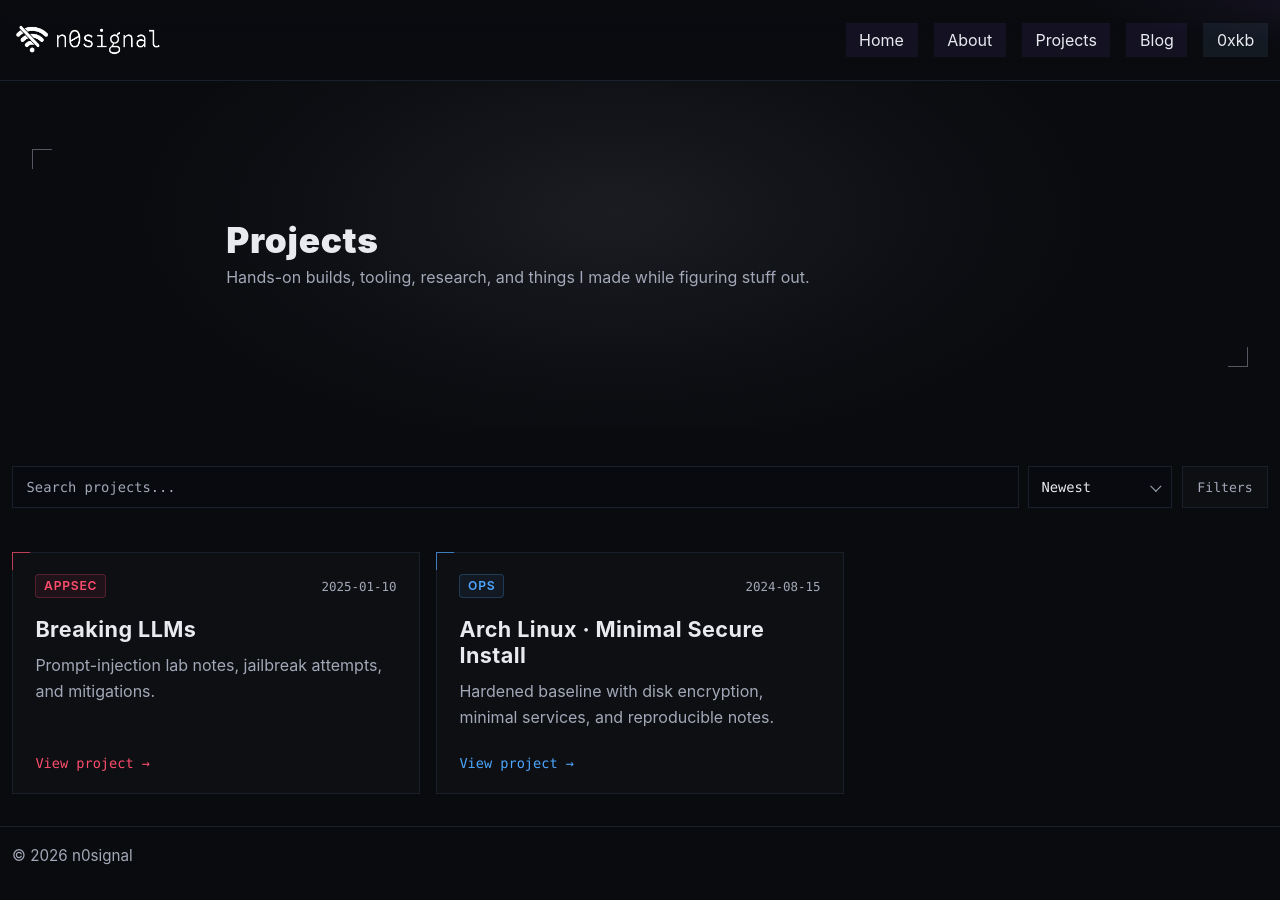
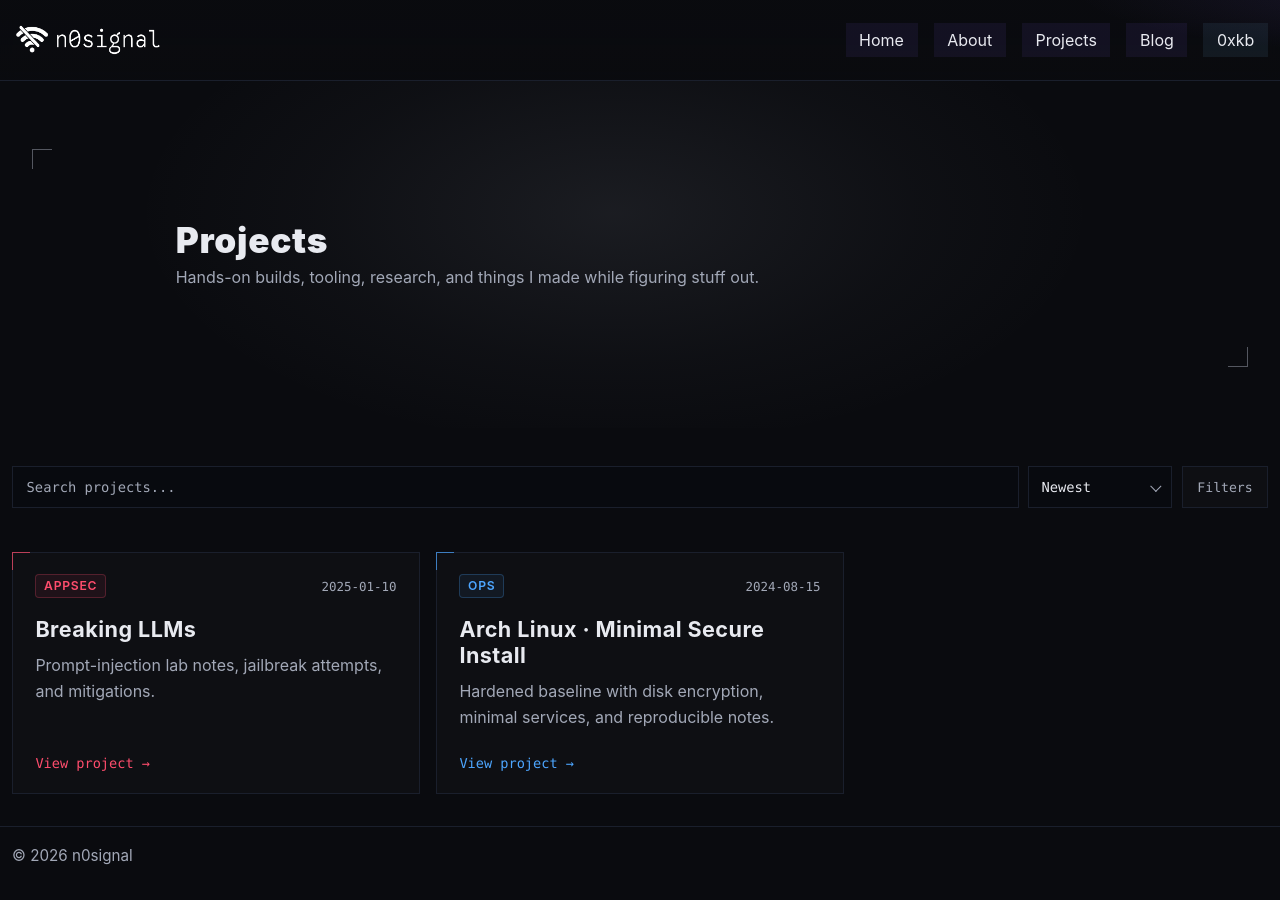
Before and after one commit to Kaninte/n0signal.dev, a Jekyll site: the page built from projects/index.html, in a window 1280 px wide. Built offline with Jekyll 4.4.1, drawn with Linux system fonts in a browser that asks for light colours.

Commit message:
Update style.css

```diff
--- a/assets/style.css
+++ b/assets/style.css
@@ -330,7 +330,7 @@ nav a.nav-kb:hover{
 .hero.post-hero .hero-inner{
   display:block;
   width:100%;
-  max-width:82ch;
+  max-width:92ch;
   margin:0 auto;
 }
 
@@ -456,7 +456,7 @@ nav a.nav-kb:hover{
 .hero.blog-hero .hero-inner{
   display:block;
   width:100%;
-  max-width:82ch;
+  max-width:92ch;
   margin:0 auto;
 }
 
```
